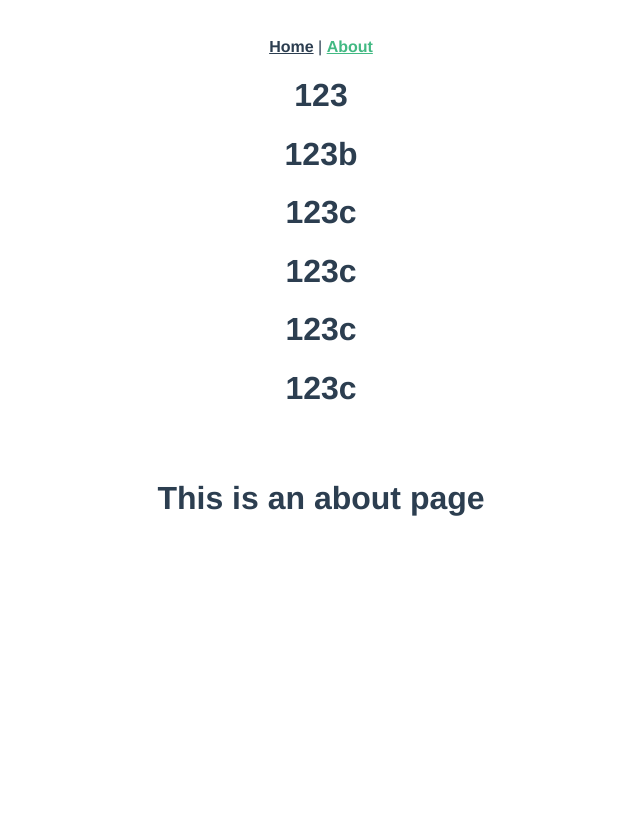
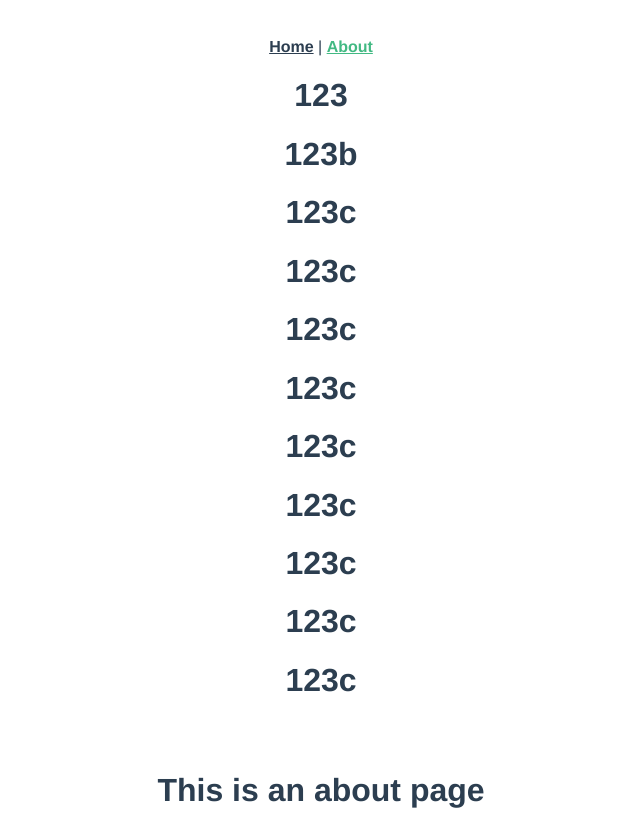
Before and after one commit to ziyingjie/test123, a Vue app: page /about in a window 1280 px wide. Shown: the whole page, without its empty margins (319-959 px from the left). Before the commit the page ends 800 px from the top, so only its background shows below. Built offline with nearby package versions, Linux system fonts and the light colour scheme.

Commit message:
feat: bbbbb
Squashed commits:
[47a7bff] feat: b

```diff
--- a/src/App.vue
+++ b/src/App.vue
@@ -5,6 +5,11 @@
       <router-link to="/about">About </router-link>
       <h1>123</h1>
       <h1>123b</h1>
+      <h1>123c</h1>
+      <h1>123c</h1>
+      <h1>123c</h1>
+      <h1>123c</h1>
+      <h1>123c</h1>
       <h1>123c</h1>
       <h1>123c</h1>
       <h1>123c</h1>
```
